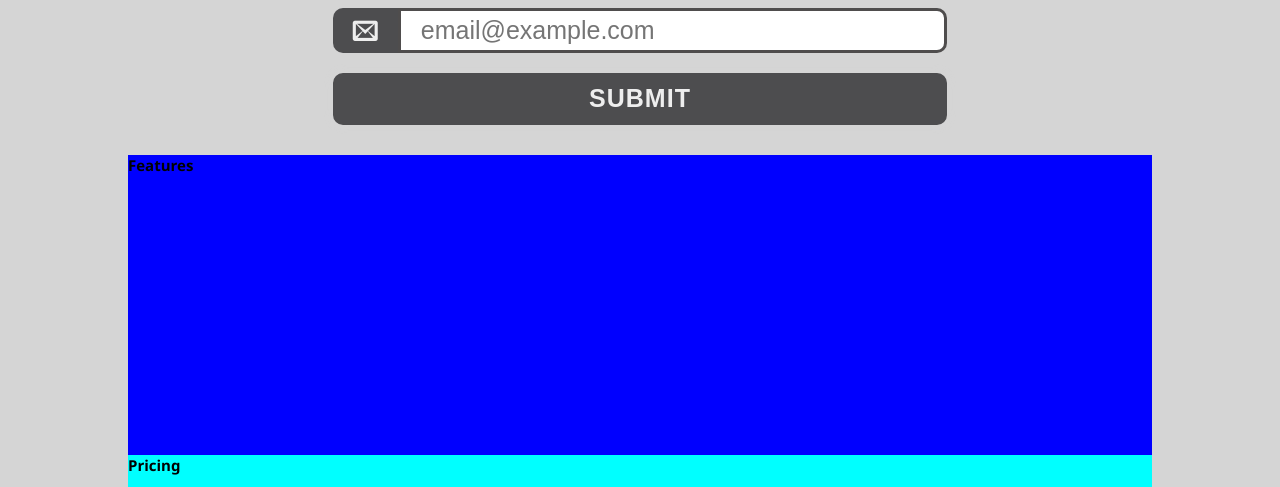
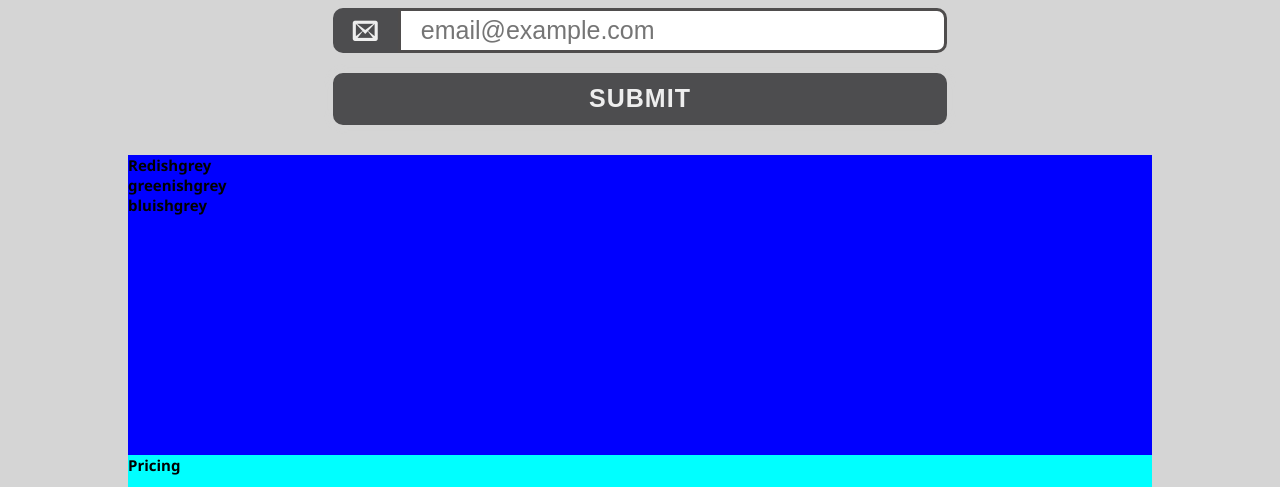
Before and after one commit to picklu/product-landing-page, a website: page index.html in a window 1280 px wide. Shown: the part 610-1097 px from the top of the page. Drawn offline with Linux system fonts and the light colour scheme; files whose address does not match are found by name.

Commit message:
Update features

```diff
--- a/index.html
+++ b/index.html
@@ -43,7 +43,18 @@
         </section><!-- end of about -->
 
         <section id="features" class="features"><!-- beginning of features -->
-            <h2>Features</h2>
+            <div class="features__redishgrey">
+                <h2 class="feature-title">Redishgrey</h2>
+                <span class="feature"></span>
+            </div>
+            <div class="features__greenishgrey">
+                <h2 class="feature-title">greenishgrey</h2>
+                <span class="feature"></span>
+            </div>
+            <div class="feature__bluishgrey">
+                <h2 class="feature-title">bluishgrey</h2>
+                <span class="feature"></span>
+            </div>
         </section><!-- end of features -->
 
         <section id="pricing" class="pricing"><!-- beginning of pricing -->
--- a/sass/pages/_landing.scss
+++ b/sass/pages/_landing.scss
@@ -1,4 +1,5 @@
 .about {
+
     .title {
     font-size: 6rem;
     font-weight: 700;
```
Lines whose indentation alone changed are shown as unchanged.
